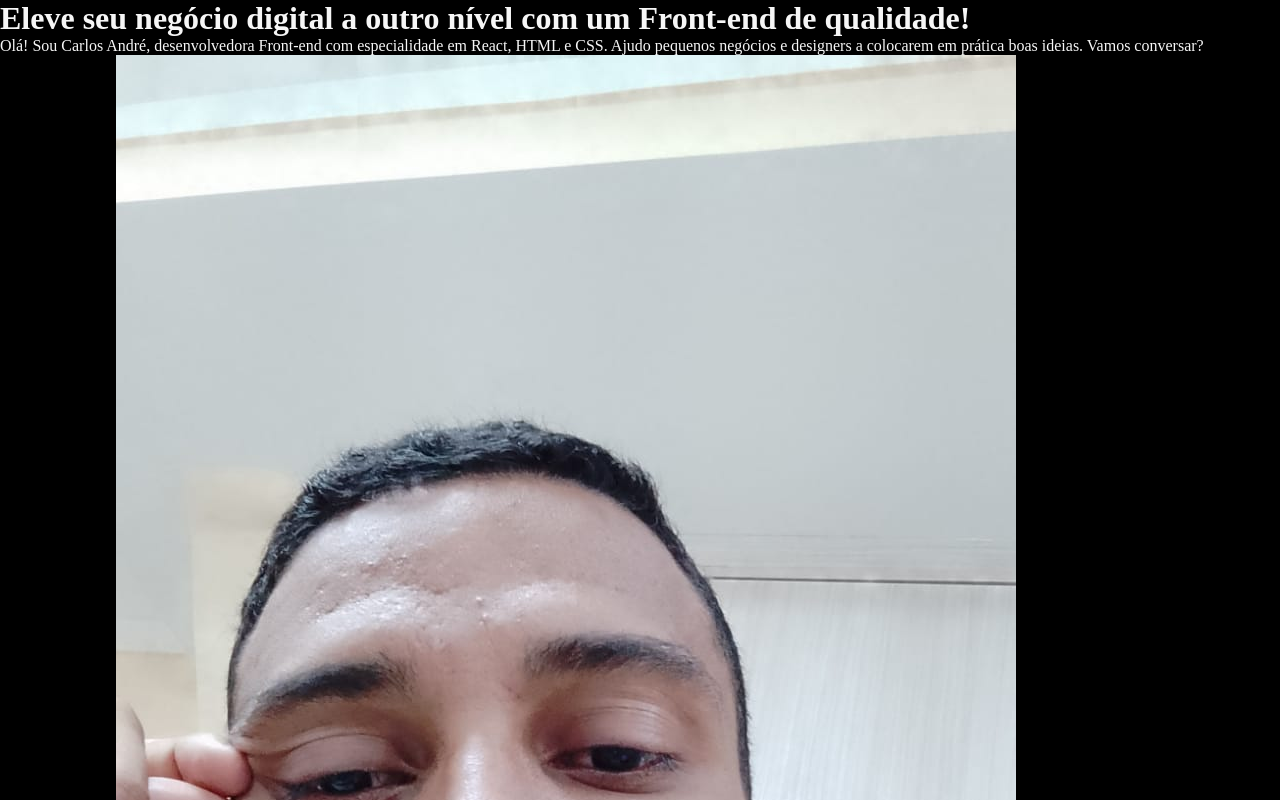
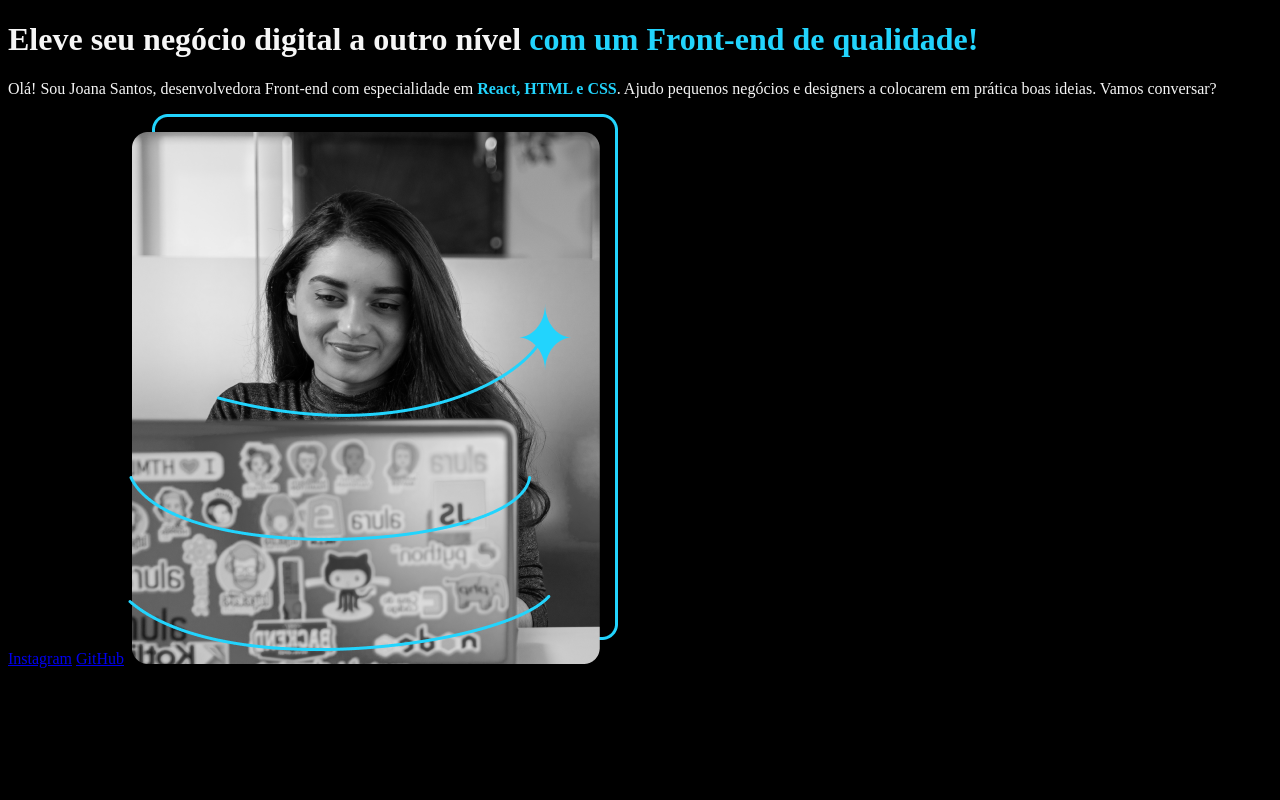
Before and after one commit to carlosalvez/Iniciando-HTML-e-CSS, a plain HTML site: page index.html in a window 1280 px wide. Shown: the top 800 px of the page. Drawn offline with Linux system fonts and the light colour scheme.

Commit message:
Add files via upload

```diff
--- a/index.html
+++ b/index.html
@@ -4,16 +4,24 @@
     <meta charset="UTF-8">
     <meta http-equiv="X-UA-Compatible" content="IE=edge">
     <meta name="viewport" content="width=device-width, initial-scale=1.0">
-    <title>Portfolio</title>
-    <link rel="stylesheet" href="style.css"
+    <title>Portifolio</title>
+    <link rel="stylesheet" href="style.css">
+</head>
 <body>
     <header></header>
     <main>
-        <h1>Eleve seu negócio digital a outro nível <strong>com um Front-end de qualidade!</strong></h1>
-        <p>Olá! Sou Carlos André, desenvolvedora Front-end com especialidade em React, HTML e CSS. Ajudo pequenos negócios e designers a colocarem em prática boas ideias. Vamos conversar?</p>
-        <a href="https://instagram.com/carllos.andre13">Instagram</a>
-        <a href="https://github.com/carlosalvez">Github</a>
-        <img src= "Carlos.jpeg" alt=" foto do Carlos André programando">
+        <h1>
+            Eleve seu negócio digital a outro nível
+            <strong>com um Front-end de qualidade!
+            </strong></h1>
+            <p>Olá! Sou Joana Santos, desenvolvedora
+            Front-end com especialidade em <strong>React, HTML e
+            CSS</strong>. Ajudo pequenos negócios e designers a
+            colocarem em prática boas ideias. Vamos
+            conversar?</p>
+            <a href="https://instagram.com/rafaballerini">Instagram</a>
+            <a href="https://github.com/guilhermeonrails">GitHub</a>
+            <img src="imagem.png" alt="Foto da Joana Santos programando">
     </main>
     <footer></footer>
 </body>
--- a/style.css
+++ b/style.css
@@ -1,20 +1,8 @@
-*{
-margin: 0;
-padding: 0;
-
+body{
+    background-color: #000000;
+    color: #F6F6F6;
 }
 
-body{
-    box-sizing: border-box;
-    background-color: #000;
-    color: #f6f6f6;
-}
-
-.titulo-destaque {
-
+strong{
     color: #22D4FD;
 }
-.apresentacao{
-    display: flex;
-    align-items: center;
-}
```
Also changed, not shown: Imagem.png (added).
